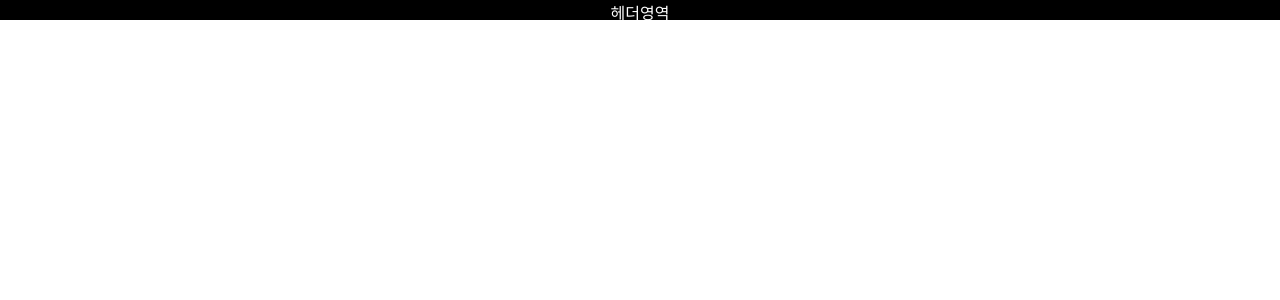
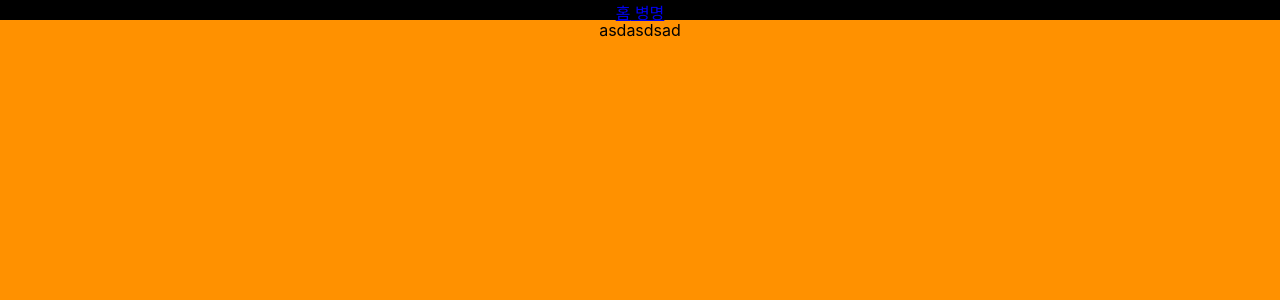
Before and after one commit to LeeSeungHun-35/personal_proj, a React (Create React App) app: page /Sym in a window 1280 px wide. Before the commit this address had no page. Shown: the top 300 px of the page. Built offline with nearby package versions, Linux system fonts and the light colour scheme; the HTML template or start-up script is replaced by a standard one.

Commit message:
Sym 페이지 생성

```diff
--- a/src/App.js
+++ b/src/App.js
@@ -2,6 +2,7 @@ import { BrowserRouter, Route, Routes } from 'react-router-dom';
 import './App.css';
 import Header from './header/Header';
 import Home from './page/Home';
+import Sym from './page/Sym';
 
 function App() {
   return (
@@ -10,6 +11,7 @@ function App() {
         <Header />
         <Routes>
           <Route path="/" element={<Home />} />
+          <Route path="/Sym" element={<Sym />} />
         </Routes>
       </BrowserRouter>
     </div>
--- a/src/header/Header.jsx
+++ b/src/header/Header.jsx
@@ -1,12 +1,14 @@
 import React from 'react'
 import './Header.css';
+import { Link } from 'react-router-dom';
 
 
 
 const Header = () => {
     return (
         <div className='Header'>
-            헤더영역
+            <Link to = '/'> 홈</Link>
+            <Link to = '/Sym'>  병명</Link>
         </div>
     )
 }
--- /dev/null
+++ b/src/page/Sym.css
@@ -0,0 +1,4 @@
+.Sym {
+    height: calc(100vh - 20px);
+    background-color: rgb(255, 145, 0);
+}
--- /dev/null
+++ b/src/page/Sym.jsx
@@ -0,0 +1,13 @@
+import React from 'react'
+import './Sym.css';
+
+
+const Sym = () => {
+    return (
+        <div className='Sym'>
+           asdasdsad
+        </div>
+    )
+}
+
+export default Sym
```
